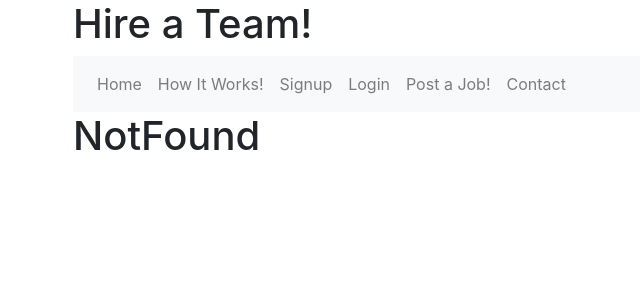
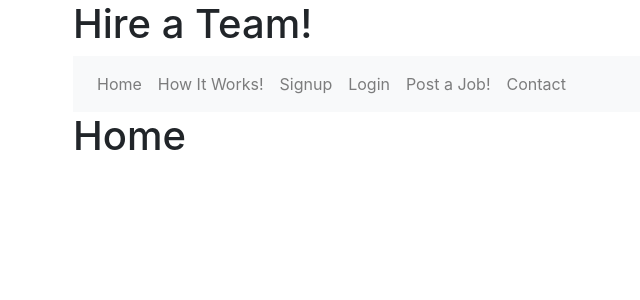
Before and after one commit to chingu-voyages/v10-solo-SabrinaMarkon, a React (Create React App) app: page / in a window 1280 px wide. Shown: the top 300 px of the page, without its empty margins (12-652 px from the left). Built offline with nearby package versions, Linux system fonts and the light colour scheme.

Commit message:
Fix NotFound Route and add new Home component.

```diff
--- /dev/null
+++ b/src/components/Home.js
@@ -0,0 +1,13 @@
+import React, { Component } from 'react';
+
+export default class Home extends Component {
+
+
+  render() {
+    return (
+      <div>
+        <h1>Home</h1>
+      </div>
+    )
+  }
+}
--- a/src/containers/App.js
+++ b/src/containers/App.js
@@ -1,7 +1,8 @@
 import React, { Component } from 'react';
-import { BrowserRouter as Router, Route, Link } from 'react-router-dom';
+import { BrowserRouter as Router, Route, Switch, Link } from 'react-router-dom';
 
 // components
+import Home from '../components/Home';
 import HowItWorks from '../components/HowItWorks';
 import Signup from '../components/Signup';
 import Login from '../components/Login';
@@ -25,7 +26,6 @@
             <div className="collapse navbar-collapse">
               <ul className="navbar-nav mr-auto">
                 <li className="navbar-item">
-                  {/* Do not include a Route with the App component or there will be an infinite loop because this is ALREADY the App component!  */}
                   <Link to="/" className="nav-link">Home</Link>
                 </li>
                 <li className="navbar-item">
@@ -47,13 +47,14 @@
             </div>
           </nav>
           {/* ROUTES  */}
+          <Switch>
             {/* 1. not logged in  */}
+            <Route exact path="/" component={Home} />
             <Route path="/howitworks" component={HowItWorks} />
             <Route path="/signup" component={Signup} />
             <Route path="/login" component={Login} />
             <Route path="/postjob" component={PostJob} />
             <Route path="/contact" component={Contact} />
-
             {/* 2. logged in  */}
             {/* main members area after login - maybe reputation here? */}
             <Route path="/main" component={UserMain} />
@@ -65,9 +66,9 @@
             <Route path="/jobs/:type" component={Jobs} />
             {/* your earnings, your teams' earnings per team, owed and by which employer. Payments you owe others you have hired  */}
             <Route path="/money/:type" component={Money} />
-
-          {/* custom 404  */}
+            {/* 404  */}
             <Route component={NotFound} />
+          </Switch>
         </div>
       </Router>
     );
```
Also changed, not shown: 2 other files (tests, documents, lock files or other folders). Lines whose indentation alone changed are shown as unchanged.
